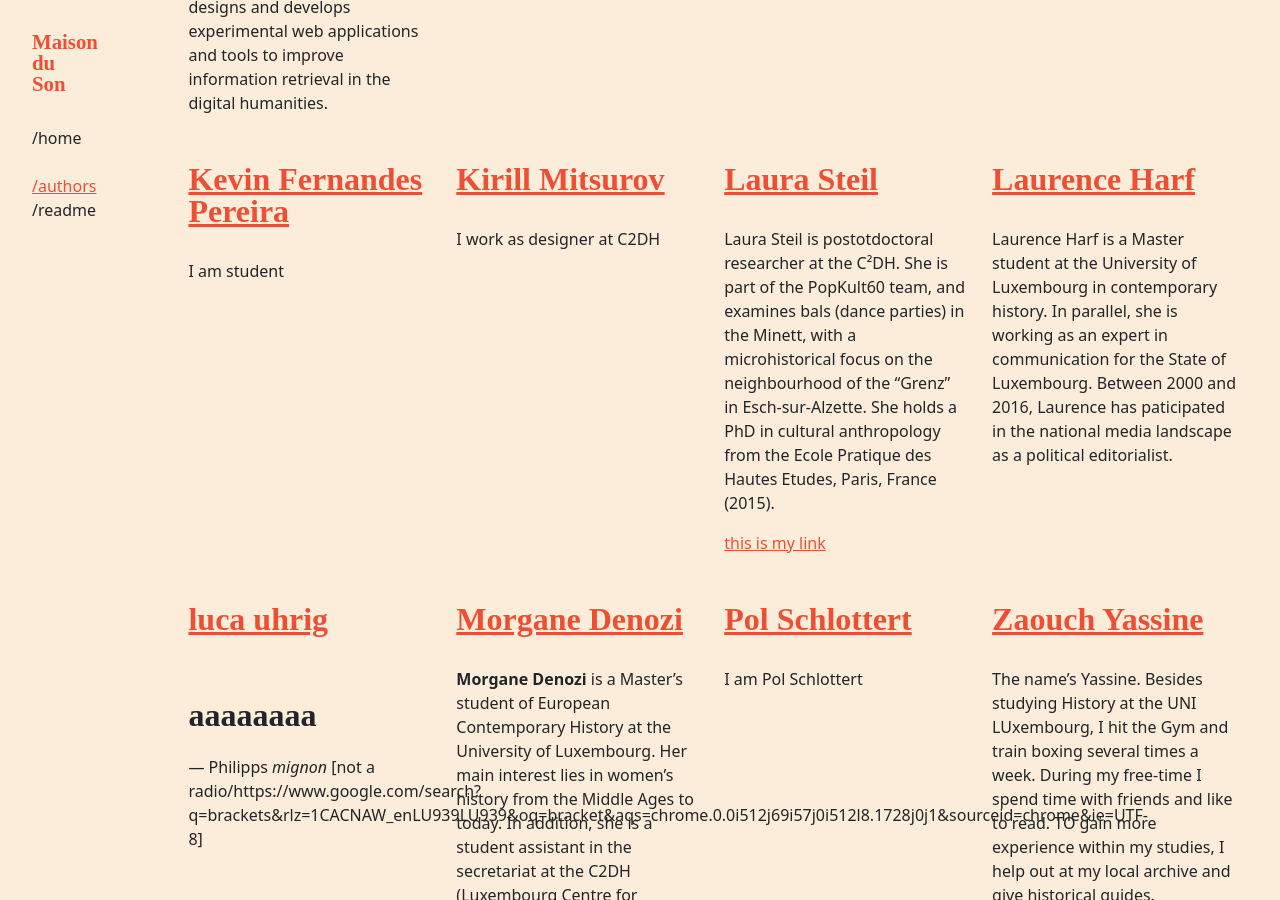
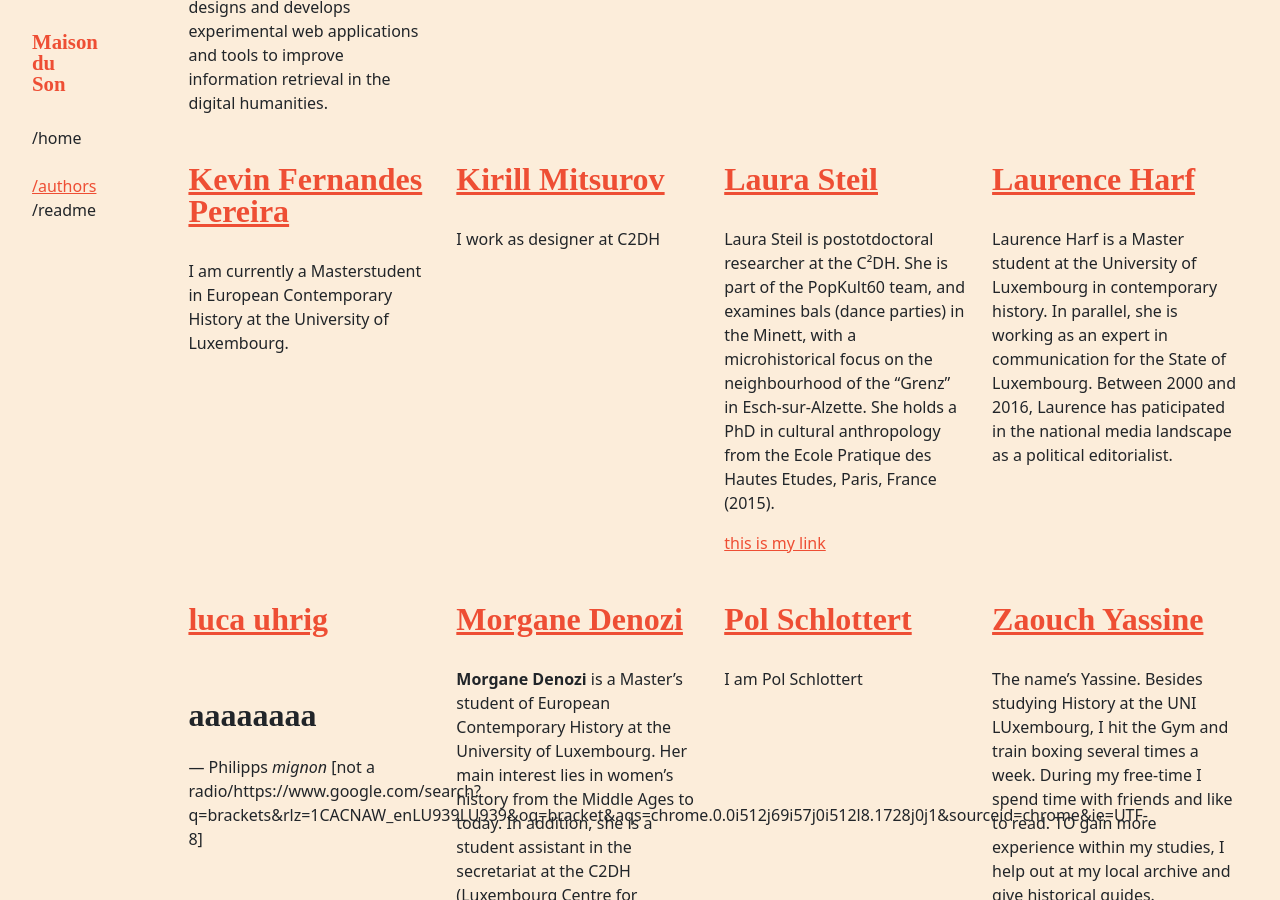
Before and after one commit to C2DH/maison-du-son, a Jekyll site: the page built from authors.md, in a window 1280 px wide and 900 px high, scrolled down 1173 px. Built offline with Jekyll 4.4.1, drawn with Linux system fonts in a browser that asks for light colours; some web fonts are replaced.

Commit message:
Update kevin-fernandes.md

```diff
--- a/_people/kevin-fernandes.md
+++ b/_people/kevin-fernandes.md
@@ -2,4 +2,4 @@
 title: Kevin Fernandes Pereira
 ---
 
-I am student
+I am currently a Masterstudent in European Contemporary History at the University of Luxembourg.
```
